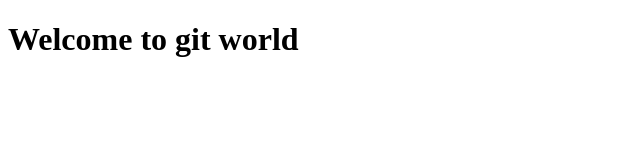
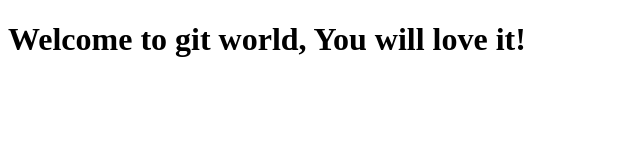
Before and after one commit to Byloor/courseera-test, a plain HTML site: page site/index.html in a window 1280 px wide. Shown: the whole page, without its empty margins (0-640 px from the left). Drawn offline with Linux system fonts and the light colour scheme.

Commit message:
Modified

```diff
--- a/site/index.html
+++ b/site/index.html
@@ -5,6 +5,6 @@
 	<title>Hello World</title>
 </head>
 <body>
-<h1>Welcome to git world</h1>
+<h1>Welcome to git world, You will love it!</h1>
 </body>
 </html>
```
